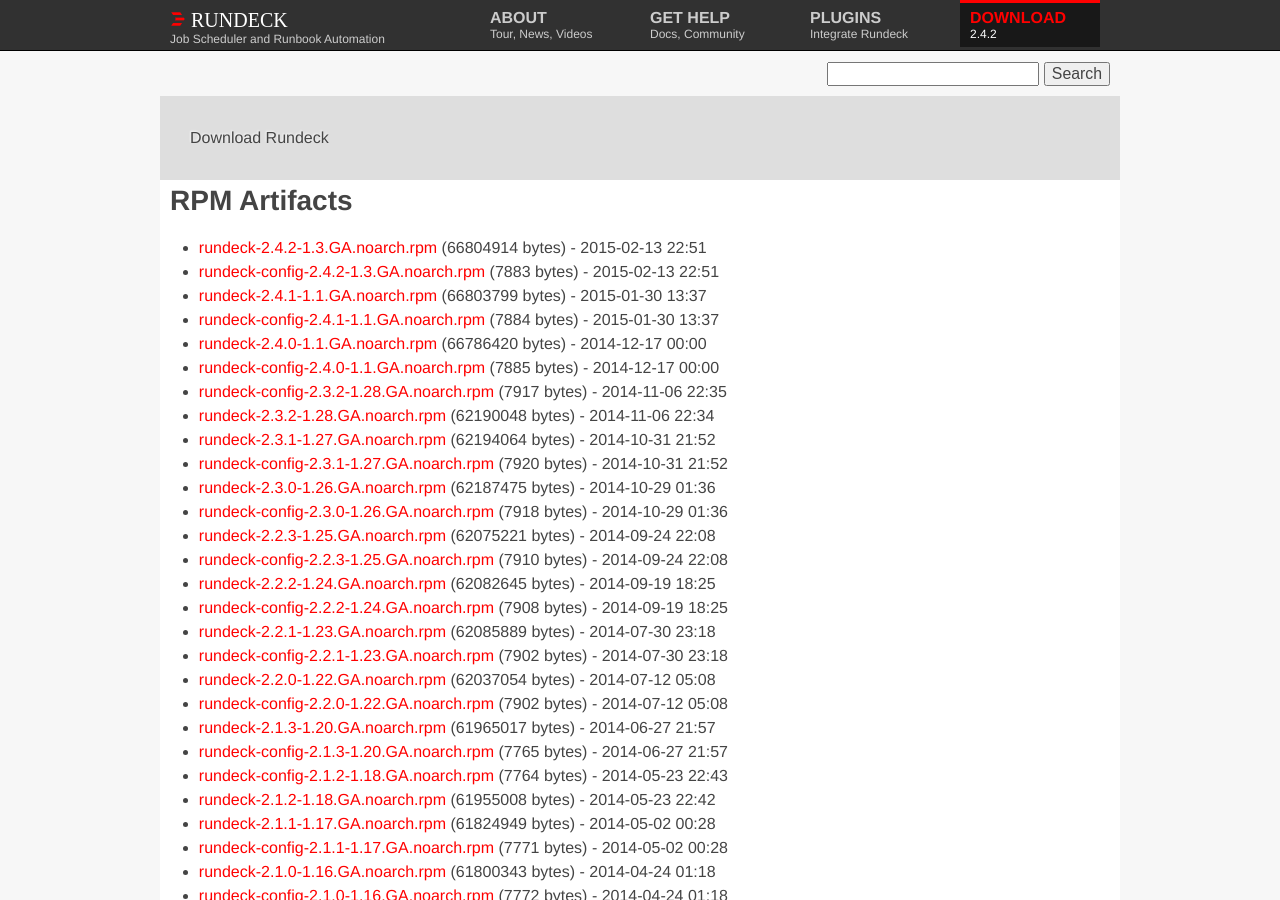
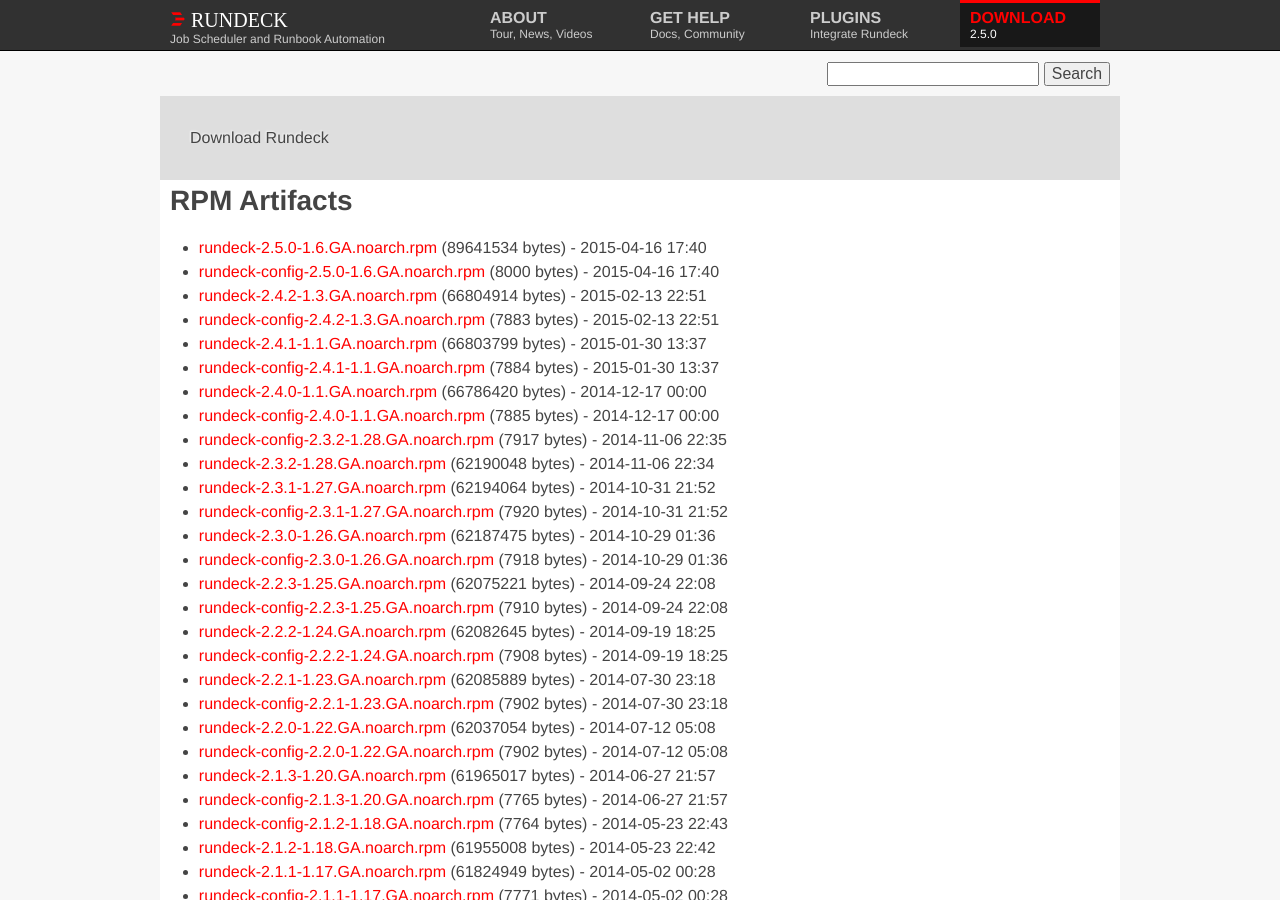
Before and after one commit to rundeck/rundeck-ghpages, a Jekyll site: the page built from download/rpm/index.md, in a window 1280 px wide and 900 px high. Built offline with Jekyll 4.4.1, drawn with Linux system fonts in a browser that asks for light colours; nearby versions of some CDN libraries.

Commit message:
Update site to 2.5.0 download links

```diff
--- a/_config.yml
+++ b/_config.yml
@@ -1,16 +1,16 @@
 baseurl: ""
 url: ""
 full_url: "http://www.rundeck.org"
-rd_version: "2.4.2"
-rd_jar_name: "rundeck-launcher-2.4.2.jar"
-rd_jar_sha: "fdbfe51a769c11e71fe09791605e8e3e11aa41eb"
-rd_jar_url: "http://download.rundeck.org/jar/rundeck-launcher-2.4.2.jar"
-rd_jar_size: "60634708"
-rd_deb_name: "rundeck-2.4.2-1-GA.deb"
-rd_deb_url: "http://download.rundeck.org/deb/rundeck-2.4.2-1-GA.deb"
-rd_deb_sha: "0452d67ec0e9da27be21b3fc73b54fbd7769330b"
-rd_deb_size: "60565184"
-rd_zipball: "https://github.com/rundeck/rundeck/zipball/v2.4.2"
-rd_tarball: "https://github.com/rundeck/rundeck/tarball/v2.4.2"
-rd_releasenotes: "https://github.com/rundeck/rundeck/blob/v2.4.2/RELEASE.md"
+rd_version: "2.5.0"
+rd_jar_name: "rundeck-launcher-2.5.0.jar"
+rd_jar_sha: "b2f928af35aa016e573196a16d71beb2cc965f0c"
+rd_jar_url: "http://download.rundeck.org/jar/rundeck-launcher-2.5.0.jar"
+rd_jar_size: "80038763"
+rd_deb_name: "rundeck-2.5.0-1-GA.deb"
+rd_deb_url: "http://download.rundeck.org/deb/rundeck-2.5.0-1-GA.deb"
+rd_deb_sha: "92e4ee580c8fdfd360297c07208e6a70ce3cc1b8"
+rd_deb_size: "82403936"
+rd_zipball: "https://github.com/rundeck/rundeck/zipball/v2.5.0"
+rd_tarball: "https://github.com/rundeck/rundeck/tarball/v2.5.0"
+rd_releasenotes: "https://github.com/rundeck/rundeck/blob/v2.5.0/RELEASE.md"
 markdown: kramdown
--- a/download/rpm/index.md
+++ b/download/rpm/index.md
@@ -3,6 +3,8 @@
 layout: download
 download_type: RPM
 ---
+* [rundeck-2.5.0-1.6.GA.noarch.rpm](http://download.rundeck.org/rpm/rundeck-2.5.0-1.6.GA.noarch.rpm) (89641534 bytes) - 2015-04-16 17:40
+* [rundeck-config-2.5.0-1.6.GA.noarch.rpm](http://download.rundeck.org/rpm/rundeck-config-2.5.0-1.6.GA.noarch.rpm) (8000 bytes) - 2015-04-16 17:40
 * [rundeck-2.4.2-1.3.GA.noarch.rpm](http://download.rundeck.org/rpm/rundeck-2.4.2-1.3.GA.noarch.rpm) (66804914 bytes) - 2015-02-13 22:51
 * [rundeck-config-2.4.2-1.3.GA.noarch.rpm](http://download.rundeck.org/rpm/rundeck-config-2.4.2-1.3.GA.noarch.rpm) (7883 bytes) - 2015-02-13 22:51
 * [rundeck-2.4.1-1.1.GA.noarch.rpm](http://download.rundeck.org/rpm/rundeck-2.4.1-1.2.GA.noarch.rpm) (66803799 bytes) - 2015-01-30 13:37
```
Also changed, not shown: download/deb/index.md (+1 -0 lines), download/jar/index.md (+1 -0 lines), download/war/index.md (+1 -0 lines).
